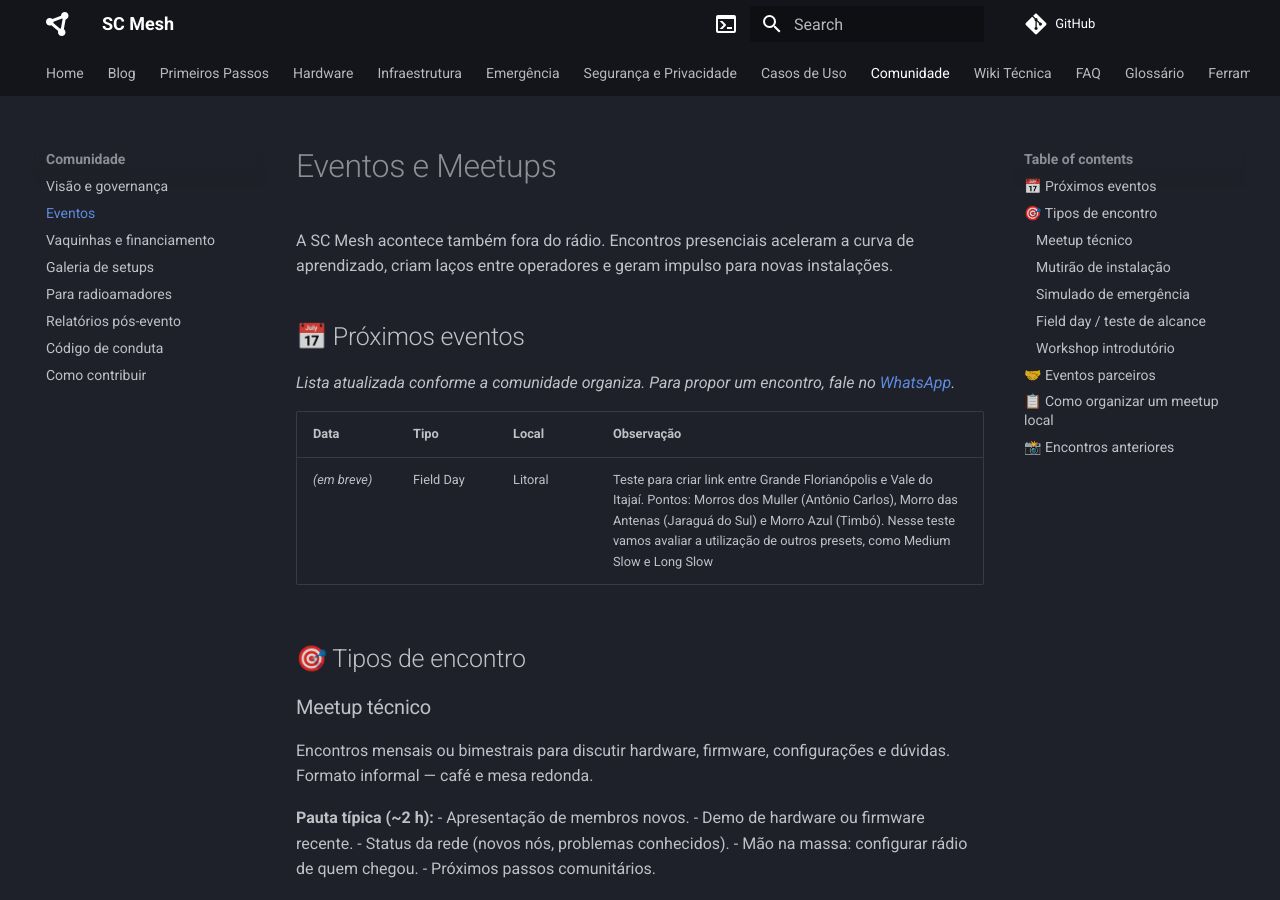
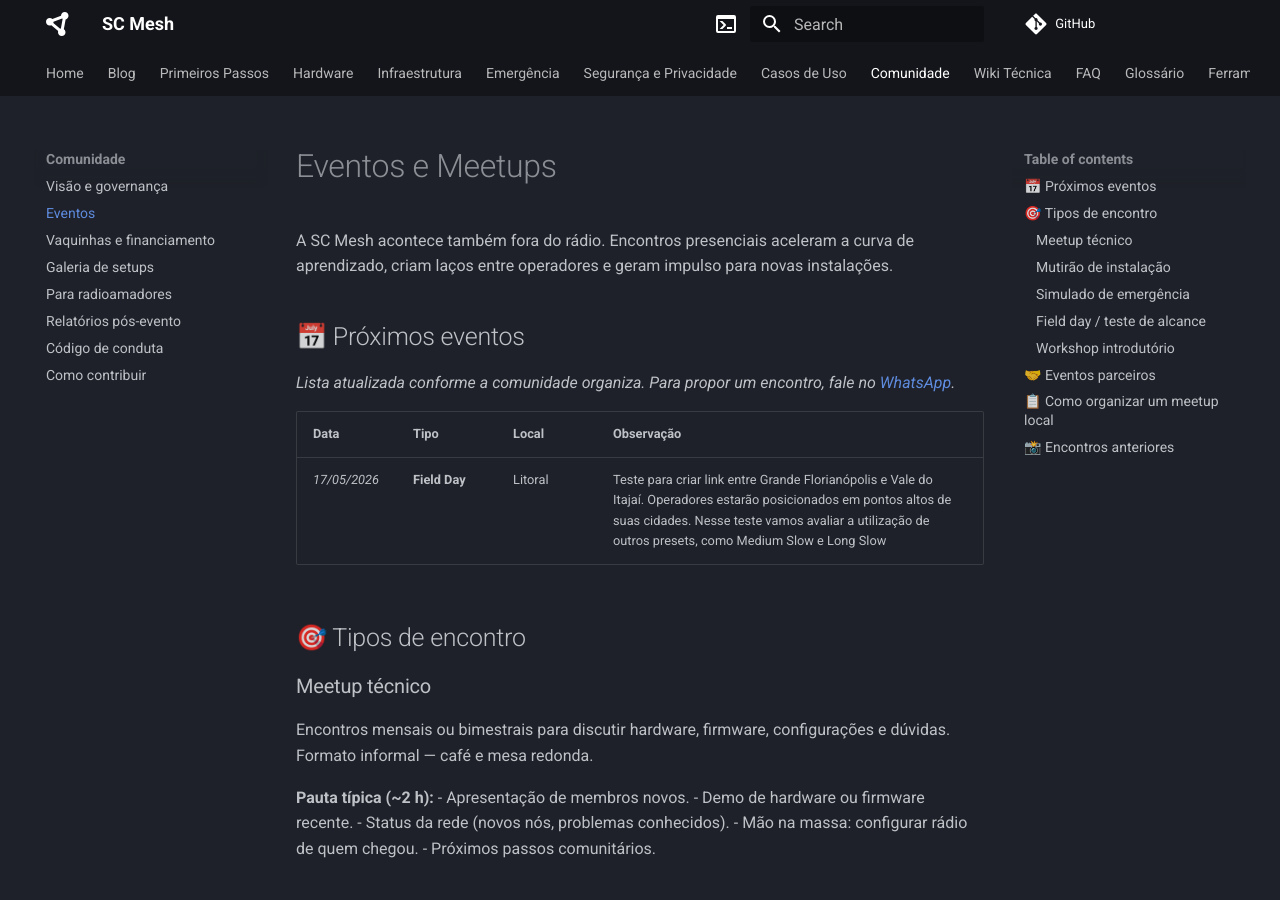
Before and after one commit to scmesh/scmesh.github.io, an MkDocs documentation site: the page built from docs/eventos.md, in a window 1280 px wide and 900 px high. Built offline with MkDocs 1.6.1 and Material for MkDocs 9.7.7, drawn with Linux system fonts in a browser that asks for light colours; comment, search, counter and statistics services are not loaded.

Commit message:
Atualiza data de evento

```diff
--- a/docs/eventos.md
+++ b/docs/eventos.md
@@ -8,7 +8,7 @@ A SC Mesh acontece também fora do rádio. Encontros presenciais aceleram a curv
 
 | Data | Tipo | Local | Observação |
 | :--- | :--- | :--- | :--- |
-| *(em breve)* | Field Day | Litoral | Teste para criar link entre Grande Florianópolis e Vale do Itajaí. Pontos: Morros dos Muller (Antônio Carlos), Morro das Antenas (Jaraguá do Sul) e Morro Azul (Timbó). Nesse teste vamos avaliar a utilização de outros presets, como Medium Slow e Long Slow  |
+| *17/05/2026* | **Field Day** | Litoral | Teste para criar link entre Grande Florianópolis e Vale do Itajaí. Operadores estarão posicionados em pontos altos de suas cidades. Nesse teste vamos avaliar a utilização de outros presets, como Medium Slow e Long Slow  |
 
 ## 🎯 Tipos de encontro
 
```
